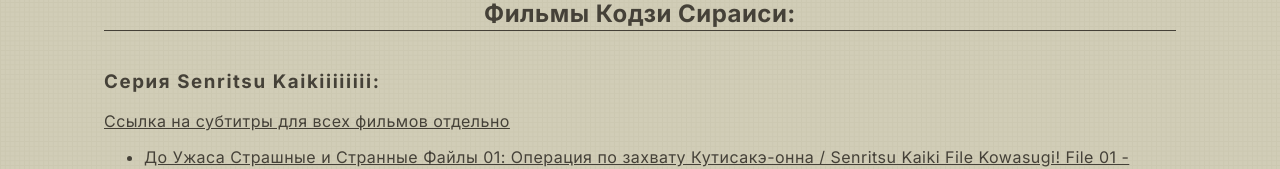
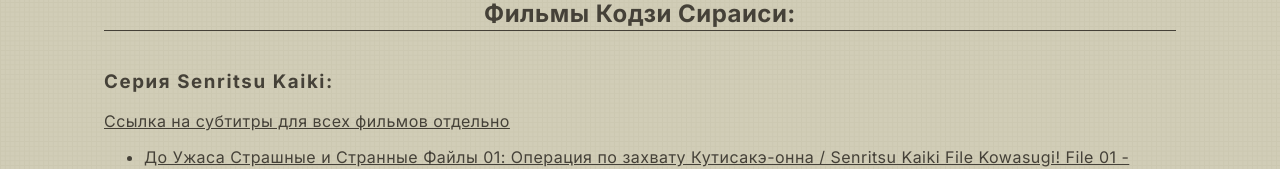
Before and after one commit to PavelKhomyakov/Portfolio-Page, a Next.js app: page / in a window 1280 px wide. Shown: the part 329-498 px from the top of the page. Built offline with nearby package versions, Linux system fonts and the light colour scheme.

Commit message:
Test Rollback

```diff
--- a/src/app/page.tsx
+++ b/src/app/page.tsx
@@ -18,7 +18,7 @@ export default function Home() {
         </div>
       </b>
       <div>
-        <h3><b>Серия Senritsu Kaikiiiiiiii:</b></h3>
+        <h3><b>Серия Senritsu Kaiki:</b></h3>
       </div>
       <div>
         <a
```
